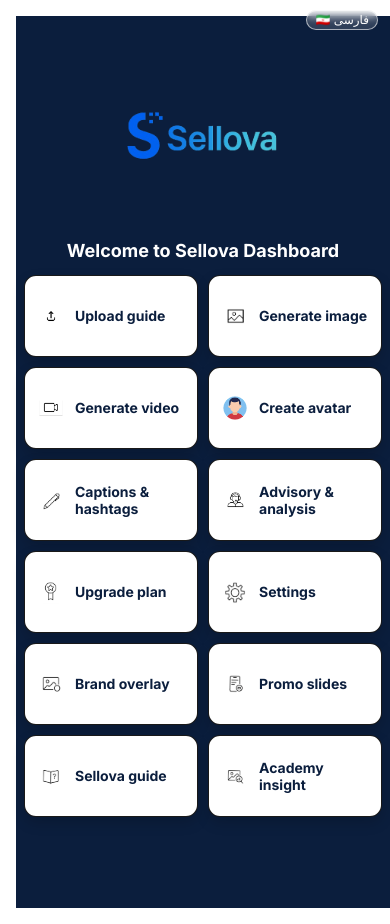
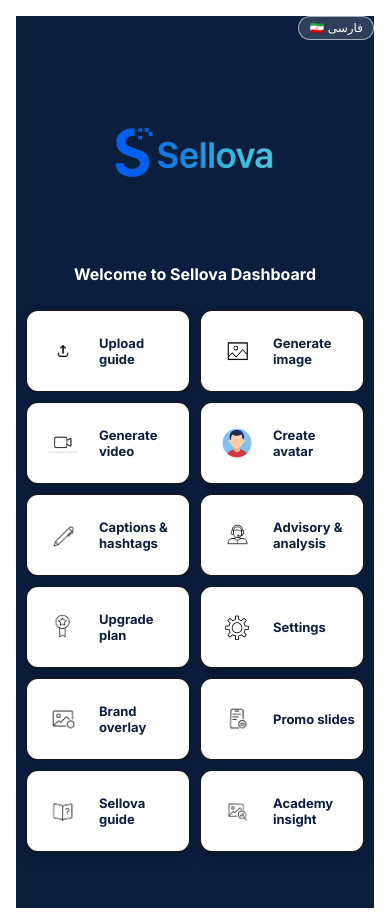
Before and after one commit to sellova-team/Sellova, a Next.js app: page /dashboard in a window 390 px wide. Built offline with nearby package versions, Linux system fonts and the light colour scheme.

Commit message:
update: mobile dashboard layout adjustments

```diff
--- a/app/dashboard/page.tsx
+++ b/app/dashboard/page.tsx
@@ -20,7 +20,6 @@
 };
 
 const styles: { [k: string]: CSSProperties } = {
-  // ===== استایل دسکتاپ (همون قبلی خودت) =====
   page: {
     minHeight: "100vh",
     background: "#0b1e3d",
@@ -36,7 +35,6 @@
     display: "flex",
     justifyContent: "center",
   },
-
   title: {
     color: "#fff",
     fontSize: 22,
@@ -87,7 +85,7 @@
     lineHeight: 1.18,
   },
 
-  // دکمه زبان (دسکتاپ)
+  // ✅ استایل دکمه زبان
   langBar: {
     position: "absolute",
     top: 50,
@@ -116,17 +114,12 @@
 }) {
   return (
     <Link href={href} style={{ textDecoration: "none" }}>
-      <div className="dash-card" style={styles.card}>
-        <div className="dash-card-inner" style={styles.cardInner}>
-          <div className="dash-icon-wrap" style={styles.iconWrap}>
-            <img
-              src={iconSrc}
-              alt={title}
-              className="dash-icon"
-              style={styles.icon}
-            />
+      <div style={styles.card} className="card">
+        <div style={styles.cardInner} className="card-inner">
+          <div style={styles.iconWrap}>
+            <img src={iconSrc} alt={title} style={styles.icon} className="card-icon" />
           </div>
-          <div className="dash-card-title" style={styles.cardTitle}>
+          <div style={styles.cardTitle} className="card-title">
             {title}
           </div>
         </div>
@@ -136,137 +129,163 @@
 }
 
 export default function DashboardPage() {
-  const { locale, setLocale, messages } = useLang(); // ✅ گرفتن زبان و ترجمه‌ها
+  const { locale, setLocale, messages } = useLang(); // ✅ گرفتن زبان و ترجمه‌ها از Context
 
   const toggleLang = () => {
     setLocale(locale === "en" ? "fa" : "en");
   };
 
+  // ✅ درست کردن آیتم‌ها بر اساس زبان انتخابی
   const localizedItems = [
     { href: "/guide", title: messages.dashboard.cards.uploadGuide, iconSrc: ICONS.upload },
-    { href: "/generate-image", title: messages.dashboard.cards.generateImage, iconSrc: ICONS.image },
-    { href: "/generate-video", title: messages.dashboard.cards.generateVideo, iconSrc: ICONS.video },
-    { href: "/avatar", title: messages.dashboard.cards.createAvatar, iconSrc: ICONS.avatar },
-    { href: "/hashtags", title: messages.dashboard.cards.captionsHashtags, iconSrc: ICONS.captions },
-    { href: "/advisory-consultation", title: messages.dashboard.cards.advisoryAnalysis, iconSrc: ICONS.advisory },
-    { href: "/upgrade-plan", title: messages.dashboard.cards.upgradePlan, iconSrc: ICONS.upgrade },
+    {
+      href: "/generate-image",
+      title: messages.dashboard.cards.generateImage,
+      iconSrc: ICONS.image,
+    },
+    {
+      href: "/generate-video",
+      title: messages.dashboard.cards.generateVideo,
+      iconSrc: ICONS.video,
+    },
+    {
+      href: "/avatar",
+      title: messages.dashboard.cards.createAvatar,
+      iconSrc: ICONS.avatar,
+    },
+    {
+      href: "/hashtags",
+      title: messages.dashboard.cards.captionsHashtags,
+      iconSrc: ICONS.captions,
+    },
+    {
+      href: "/advisory-consultation",
+      title: messages.dashboard.cards.advisoryAnalysis,
+      iconSrc: ICONS.advisory,
+    },
+    {
+      href: "/upgrade-plan",
+      title: messages.dashboard.cards.upgradePlan,
+      iconSrc: ICONS.upgrade,
+    },
     { href: "/settings", title: messages.dashboard.cards.settings, iconSrc: ICONS.settings },
-    { href: "/brand-overlay", title: messages.dashboard.cards.brandOverlay, iconSrc: ICONS.brandOverlay },
-    { href: "/promo-slides", title: messages.dashboard.cards.promoSlides, iconSrc: ICONS.slides },
-    { href: "/guide-center", title: messages.dashboard.cards.sellovaGuide, iconSrc: ICONS.guideCenter },
-    { href: "/academy-insight", title: messages.dashboard.cards.academyInsight, iconSrc: ICONS.academyInsight },
+    {
+      href: "/brand-overlay",
+      title: messages.dashboard.cards.brandOverlay,
+      iconSrc: ICONS.brandOverlay,
+    },
+    {
+      href: "/promo-slides",
+      title: messages.dashboard.cards.promoSlides,
+      iconSrc: ICONS.slides,
+    },
+    {
+      href: "/guide-center",
+      title: messages.dashboard.cards.sellovaGuide,
+      iconSrc: ICONS.guideCenter,
+    },
+    {
+      href: "/academy-insight",
+      title: messages.dashboard.cards.academyInsight,
+      iconSrc: ICONS.academyInsight,
+    },
   ];
 
   return (
     <main
-      className="dash-page"
       style={{ ...styles.page }}
+      className="page"
       dir={locale === "fa" ? "rtl" : "ltr"}
     >
-      {/* دکمه تغییر زبان */}
-      <div style={styles.langBar} className="dash-lang-bar">
-        <button
-          style={styles.langButton}
-          className="dash-lang-btn"
-          onClick={toggleLang}
-        >
+      {/* ✅ دکمه تغییر زبان بالا */}
+      <div style={styles.langBar} className="lang-bar">
+        <button style={styles.langButton} className="lang-button" onClick={toggleLang}>
           {locale === "en" ? "🇮🇷 فارسی" : "🇬🇧 English"}
         </button>
       </div>
 
-      {/* لوگو */}
-      <div style={styles.logoWrap} className="dash-logo-wrap">
+      <div style={styles.logoWrap} className="logo-wrap">
         <img src="/logo.png" alt="Sellova" width={280} height={200} />
       </div>
 
-      {/* متن خوش‌آمدگویی */}
-      <div style={styles.title} className="dash-title">
+      {/* ✅ متن خوش‌آمدگویی از ترجمه‌ها */}
+      <div style={styles.title} className="page-title">
         {messages.dashboard.welcome}
       </div>
 
-      {/* گرید کارت‌ها */}
-      <section className="dash-grid">
+      {/* ✅ شبکه کارت‌ها با ترجمه داینامیک */}
+      <section className="grid">
         {localizedItems.map((it) => (
           <Tile key={it.href} {...it} />
         ))}
       </section>
 
       <style jsx>{`
-        /* ===== گرید دسکتاپ: همون ۳ ستونه قبلی ===== */
-        .dash-page {
-          width: 100%;
+        /* لپ‌تاپ: دقیقا مثل قبل ۳ ستون */
+        .grid {
+          display: grid;
+          gap: 16px;
+          grid-template-columns: repeat(3, 1fr);
+          width: min(920px, 92vw);
         }
 
-        .dash-grid {
-          display: grid;
-          gap: 16px;
-          grid-template-columns: repeat(3, 1fr); /* دسکتاپ */
-          width: min(920px, 92vw);
-          transform: translateY(-10px);
-        }
-
-        /* ===== موبایل / تبلت ===== */
+        /* 📱 استایل موبایل شیک و مرتب */
         @media (max-width: 768px) {
-          .dash-page {
-            padding: 16px 8px 32px !important;
-            align-items: stretch !important; /* بک‌گراند سورمه‌ای تا دو طرف */
+          .page {
+            padding: 16px 10px 32px !important;
+            align-items: center;
           }
 
-          .dash-logo-wrap {
-            margin-top: 12px !important;
-            margin-bottom: 6px !important;
+          .lang-bar {
+            top: 16px !important;
+            right: 16px !important;
           }
 
-          .dash-logo-wrap img {
-            width: 190px !important;
-            height: auto !important;
+          .lang-button {
+            font-size: 12px !important;
+            padding: 4px 10px !important;
           }
 
-          .dash-title {
-            font-size: 18px !important;
-            margin-bottom: 14px !important;
+          .logo-wrap {
+            margin-top: 24px !important;
+            margin-bottom: 8px !important;
           }
 
-          .dash-lang-bar {
-            top: 10px !important;
-            right: 12px !important;
+          .logo-wrap img {
+            width: 200px;
+            height: auto;
           }
 
-          .dash-lang-btn {
-            font-size: 12px !important;
-            padding: 2px 8px !important;
+          .page-title {
+            font-size: 16px !important; /* تقریبا ۳ درجه کوچیک‌تر */
+            margin-bottom: 18px !important;
           }
 
-          /* دو ستون مستطیلی، باریک‌تر و مرتب */
-          .dash-grid {
-            grid-template-columns: repeat(2, minmax(0, 1fr));
+          .grid {
+            grid-template-columns: repeat(2, minmax(0, 1fr)); /* ۲ ستون در موبایل */
             gap: 10px;
-            width: 100% !important;
-            max-width: 420px;
-            margin: 0 auto;
-            transform: translateY(0); /* کمی نزدیک‌تر به لوگو */
+            width: min(420px, 100%);
+            margin-top: 8px;
           }
 
-          .dash-card {
+          .card {
             padding: 8px !important;
             border-radius: 12px !important;
           }
 
-          .dash-card-inner {
-            display: grid !important;
-            grid-template-columns: 36px 1fr !important; /* آیکون باریک + متن */
-            align-items: center !important;
-            gap: 6px !important;
+          .card-inner {
+            grid-template-columns: 56px 1fr !important;
+            gap: 8px !important;
             min-height: 64px !important;
           }
 
-          .dash-icon {
-            width: 24px !important;
-            height: 24px !important;
+          .card-icon {
+            width: 30px !important;
+            height: 30px !important;
           }
 
-          .dash-card-title {
-            font-size: 14px !important; /* ۳ سایز ریزتر از دسکتاپ */
+          .card-title {
+            font-size: 13px !important; /* نوشته‌ها ریزتر کنار آیکون */
             line-height: 1.25 !important;
           }
         }
```
